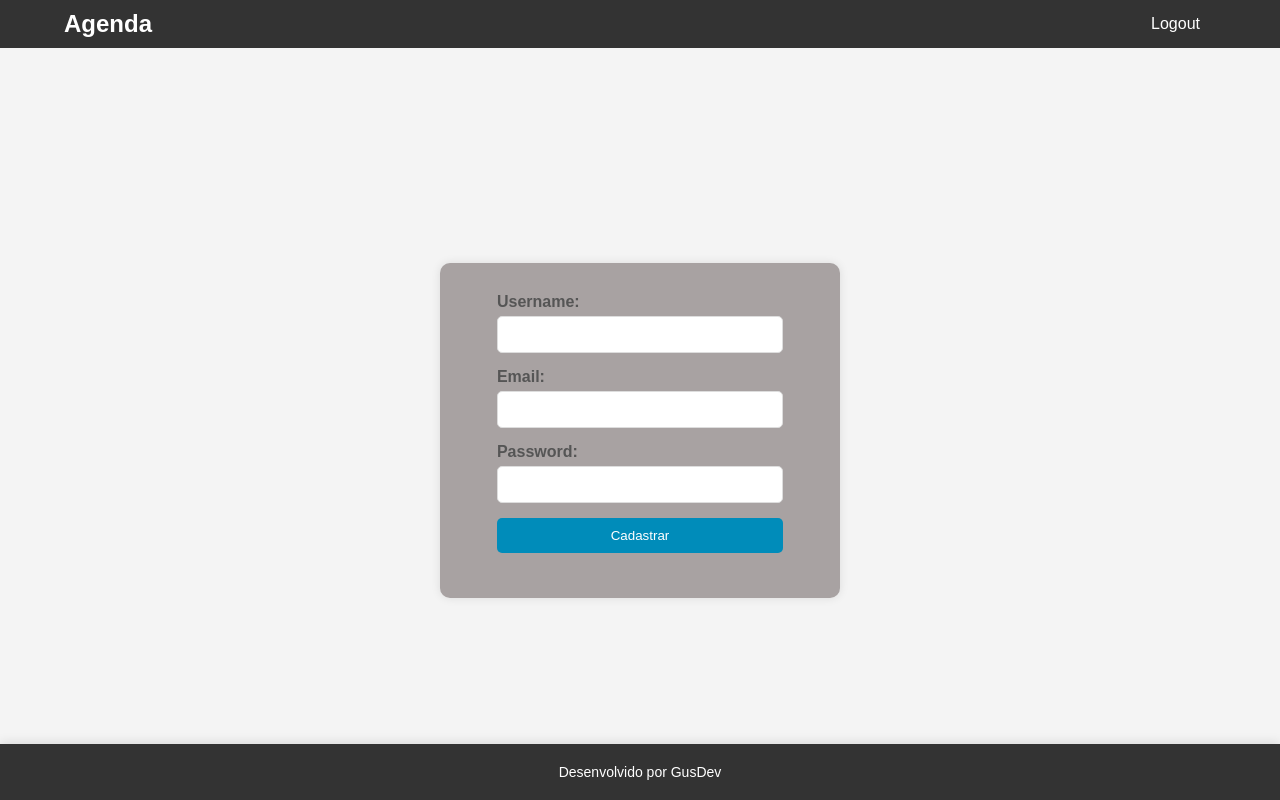
After one commit to gusjjpv/Agenda, a Django app: page /cadastro/ in a window 1280 px wide. The commit adds this page. Run offline with Django 5.2, Linux system fonts and the light colour scheme.

Commit message:
style: css do projeto feito

```diff
--- /dev/null
+++ b/Agenda/templates/cadastro.html
@@ -0,0 +1,52 @@
+{% load static %}
+
+<!DOCTYPE html>
+<html lang="pt-BR">
+<head>
+    <meta charset="UTF-8">
+    <title>Cadastro</title>
+    <link rel="stylesheet" href="{% static 'css/style.css' %}">
+</head>
+<body>
+    {% include "model-header.html" %}
+
+    <div class="messages">
+        {% if messages %}
+            {% for message in messages %}
+                <div class="message {{ message.tags }}">
+                    {{ message }}
+                </div>
+            {% endfor %}
+        {% endif %}
+    </div>
+
+    <div class="cadastro-content">
+        {% block content %}
+        <form action="{% url 'cadastro_user' %}" method="post">
+            {% csrf_token %}
+
+            <div class="form-group">
+                <label for="username">Username:</label>
+                <input type="text" id="username" name="username" required>
+            </div>
+
+            <div class="form-group">
+                <label for="email">Email:</label>
+                <input type="email" id="email" name="email" required>
+            </div>
+
+            <div class="form-group">
+                <label for="password">Password:</label>
+                <input type="password" id="password" name="password" required>
+            </div>
+
+            <div class="form-group">
+                <button type="submit" class="button-primary">Cadastrar</button>
+            </div>
+        </form>
+        {% endblock %}
+    </div>
+
+    {% include "model-footer.html" %}
+</body>
+</html>
--- a/Agenda/templates/model-footer.html
+++ b/Agenda/templates/model-footer.html
@@ -1 +1,5 @@
-<footer>Desenvolvido por GusDev</footer>
+<footer>
+    <div class="footer">
+        Desenvolvido por GusDev
+    </div>
+</footer>
--- a/Agenda/templates/model-header.html
+++ b/Agenda/templates/model-header.html
@@ -1,4 +1,12 @@
-<div align="right">
-  <a href="/logout">logout</a>
+{% load static %}
+
+<div class="navbar">
+  <div class="navbar-container">
+      <div class="navbar-brand">
+          <a href="/">Agenda</a>
+      </div>
+      <div class="navbar-links">
+          <a id="logout" href="/logout">Logout</a>
+      </div>
+  </div>
 </div>
-<h1>Agenda</h1>
--- a/Agenda/views.py
+++ b/Agenda/views.py
@@ -5,11 +5,31 @@ from django.contrib.auth import authenticate, login, logout
 from django.contrib import messages
 from datetime import datetime, timedelta
 from django.http.response import Http404, JsonResponse
+from django.http import HttpResponse
+from django.contrib.auth.models import User
 
 # Create your views here.
 
 # def index(request):
 #    return redirect('/agenda/')
+
+def cadastro_user(request):
+    if request.method == "GET":
+        return render(request, 'cadastro.html')
+    else:
+        username = request.POST.get('username')
+        email = request.POST.get('email')
+        password = request.POST.get('password')
+
+        user = User.objects.filter(username=username).first()
+
+        if user:
+            messages.error(request, 'Já existe um usuário com esse username.')
+            return redirect('/cadastro/')
+
+        user = User.objects.create_user(username=username, email=email, password=password)
+        messages.success(request, 'Usuário criado com sucesso!')  # Mensagem de sucesso opcional
+        return redirect('/')
 
 def login_user(request):
     return render(request, 'login.html')
--- a/setup/settings.py
+++ b/setup/settings.py
@@ -23,9 +23,9 @@ import os
 SECRET_KEY = 'django-insecure-qo1)mc4w0v^vpmj@7n4f@=qryc1c5ec8hn!!oe+i6qn$bpz_n2'
 
 # SECURITY WARNING: don't run with debug turned on in production!
-DEBUG = False
+DEBUG = True
 
-ALLOWED_HOSTS = ['*']
+ALLOWED_HOSTS = []
 
 
 # Application definition
--- a/setup/urls.py
+++ b/setup/urls.py
@@ -27,6 +27,7 @@ urlpatterns = [
     path('agenda/evento/submit', views.submit_evento),
     path('agenda/evento/delete/<int:id_evento>/', views.delete_evento),
     path('', RedirectView.as_view(url='/agenda/')),
+    path('cadastro/', views.cadastro_user, name='cadastro_user'),
     path('login/', views.login_user),
     path('login/submit', views.submit_login),
     path('logout/', views.logout_user),
--- a/static/css/style.css
+++ b/static/css/style.css
@@ -0,0 +1,230 @@
+* {
+    margin: 0;
+    padding: 0;
+    box-sizing: border-box;
+    font-family: Arial, sans-serif;
+}
+
+body {
+    background-color: #f4f4f4;
+    display: flex;
+    flex-direction: column;
+    justify-content: center;
+    align-items: center;
+    height: 100vh;
+    padding-top: 60px;
+}
+
+/* navbar */
+
+.navbar {
+    width: 100%;
+    background-color: #333;
+    color: white;
+    padding: 10px 0;
+    position: fixed;
+    top: 0;
+    left: 0;
+    z-index: 1000;
+}
+
+.navbar-container {
+    display: flex;
+    justify-content: space-between;
+    align-items: center;
+    width: 90%;
+    margin: 0 auto;
+}
+
+.navbar-brand a {
+    color: white;
+    text-decoration: none;
+    font-size: 24px;
+    font-weight: bold;
+}
+
+.navbar-links a {
+    color: white;
+    text-decoration: none;
+    margin-left: 20px;
+    padding: 8px 16px;
+    border-radius: 4px;
+    transition: background-color 0.3s ease;
+}
+
+.navbar-links a:hover {
+    background-color: #575757;
+}
+
+#logout:hover{
+    background-color: #721c24;
+}
+
+/* template login */
+.login-content {
+    background-color: rgb(168, 162, 162);
+    padding: 30px;
+    border-radius: 10px;
+    box-shadow: 0 0 10px rgba(0, 0, 0, 0.1);
+    width: 100%;
+    max-width: 400px;
+    display: flex;
+    flex-direction: column;
+    align-items: center;
+}
+
+.login-content h2{
+    width: 100%;
+    margin-bottom: 15px;
+}
+
+.login-content label {
+    margin-bottom: 10px;
+    color: #555;
+    font-weight: bold;
+    align-self: flex-start;
+}
+
+.login-content input[type="text"],
+.login-content input[type="password"]{
+    width: 100%;
+    padding: 10px;
+    margin-bottom: 15px;
+    border: 1px solid #ddd;
+    border-radius: 5px;
+}
+
+.login-content button {
+    background-color: #008cba;
+    color: white;
+    padding: 10px 20px;
+    border: none;
+    border-radius: 5px;
+    cursor: pointer;
+    transition: background-color 0.3s ease;
+    width: 100%;
+}
+
+.login-content button:hover {
+    background-color: #005f5f;
+}
+
+/* Estilos gerais de mensagens */
+.message {
+    padding: 10px;
+    margin: 10px 0;
+    border-radius: 5px;
+    width: 100%;
+    text-align: center;
+}
+
+.message.success {
+    background-color: #d1ecf1;
+    color: #0c5460;
+    border: 1px solid #bee5eb;
+}
+
+.message.error {
+    background-color: #f8d7da;
+    color: #721c24;
+    border: 1px solid #f5c6cb;
+}
+
+/* Estilo para o container de cadastro */
+.cadastro-content {
+    background-color: rgb(168, 162, 162);
+    padding: 30px;
+    border-radius: 10px;
+    box-shadow: 0 0 10px rgba(0, 0, 0, 0.1);
+    max-width: 400px;
+    width: 100%;
+    display: flex;
+    flex-direction: column;
+    align-items: center;
+    margin: 20px auto;
+}
+
+.cadastro-content label {
+    margin-bottom: 10px;
+    color: #555;
+    font-weight: bold;
+    align-self: flex-start;
+}
+
+
+/* Estilo para os grupos de formulário */
+.form-group {
+    width: 100%;
+    margin-bottom: 15px;
+}
+
+/* Estilo para os inputs */
+input[type="text"],
+input[type="email"],
+input[type="password"] {
+    width: 100%;
+    padding: 10px;
+    margin-top: 5px;
+    border: 1px solid #ddd;
+    border-radius: 5px;
+}
+
+/* Estilo para o botão */
+.button-primary {
+    background-color: #008cba;
+    color: white;
+    padding: 10px 20px;
+    border: none;
+    border-radius: 5px;
+    cursor: pointer;
+    transition: background-color 0.3s ease;
+    width: 100%;
+    text-align: center;
+}
+
+.button-primary:hover {
+    background-color: #005f5f;
+}
+
+/* agenda */
+.agenda-content{
+    background-color: rgb(168, 162, 162);
+    padding: 30px;
+    border-radius: 10px;
+    box-shadow: 0 0 10px rgba(0, 0, 0, 0.1);
+    width: 100%;
+    max-width: 400px;
+    display: flex;
+    flex-direction: column;
+    align-items: center;
+}
+
+.button-primary{
+    background-color: #008cba;
+    color: white;
+    padding: 10px 20px;
+    border: none;
+    border-radius: 5px;
+    cursor: pointer;
+    transition: background-color 0.3s ease;
+}
+
+.button-primary:hover{
+    background-color: #005f5f;
+}
+
+/* Estilos para o footer */
+footer {
+    background-color: #333;
+    color: white;
+    text-align: center;
+    padding: 20px 0;
+    position: fixed;
+    bottom: 0;
+    width: 100%;
+    box-shadow: 0 -2px 10px rgba(0, 0, 0, 0.1);
+}
+
+.footer {
+    font-size: 14px;
+}
```
Also changed, not shown: Agenda/templates/agenda.html (+11 -5 lines), Agenda/templates/login.html (+25 -18 lines), Agenda/templates/model-page.html (+11 -1 lines), db.sqlite3.
